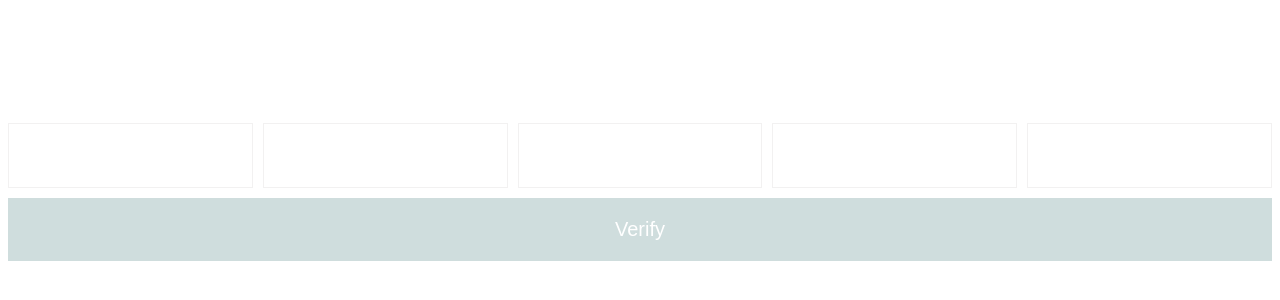
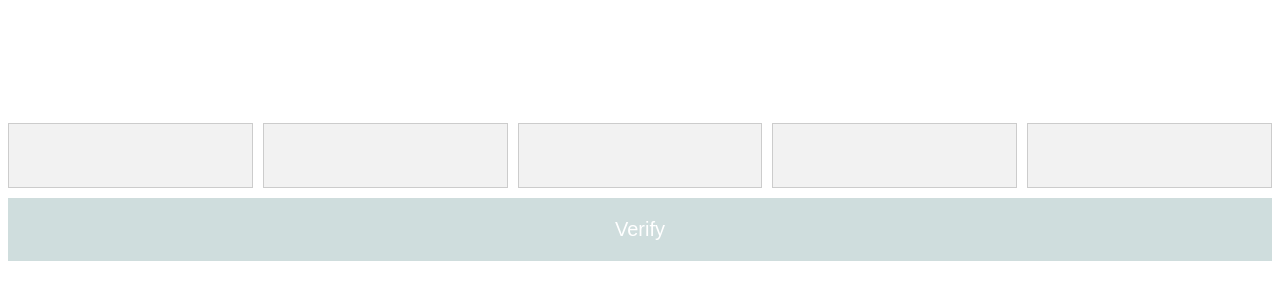
Before and after one commit to Jamie-233/sms_code_verify, a plain HTML site: page index.html in a window 1280 px wide. Shown: the part 216-516 px from the top of the page. Drawn offline with Linux system fonts and the light colour scheme.

Commit message:
modify css style

```diff
--- a/style.css
+++ b/style.css
@@ -19,6 +19,23 @@ body {
   gap: 10px;
   grid-template-columns: repeat(5, 1fr);
   place-items: center;
+}
+
+input[type=text]{
+  background-color: #f2f2f2;
+  border: 1px solid #ccc;
+  -webkit-transition: all .2s ease-out;
+  -moz-transition: all .2s ease-out;
+  -ms-transition: all .2s ease-out;
+  -o-transition: all .2s ease-out;
+  transition: all .2s ease-out;
+}
+
+input[type=text]:focus {
+  color: #000;
+  background: #fff;
+  border-color: #777;
+  outline: 0;
 }
 
 .inputs > * {
```
